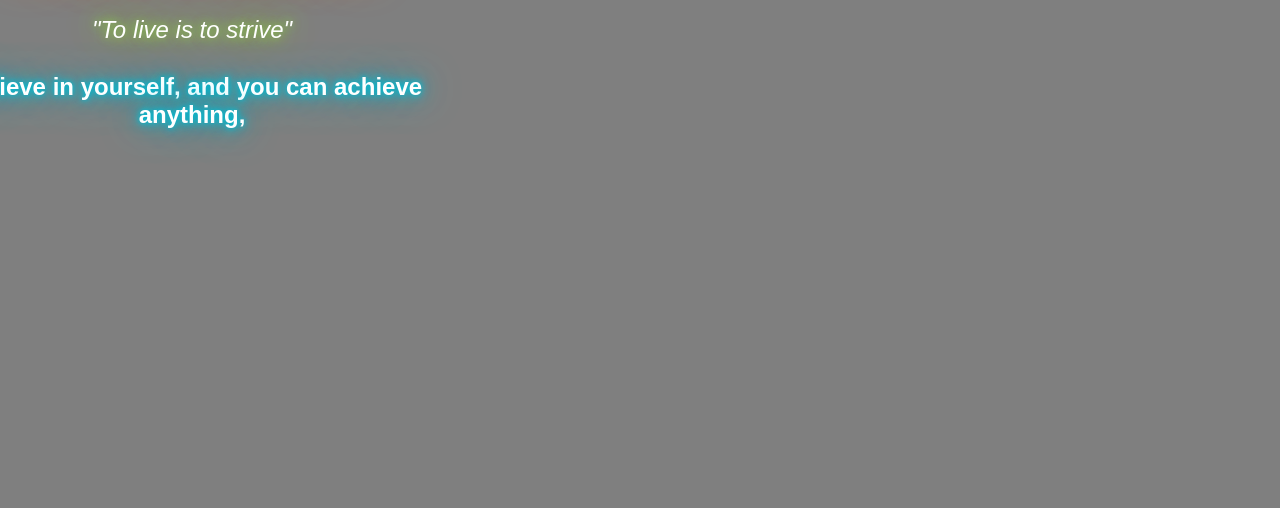
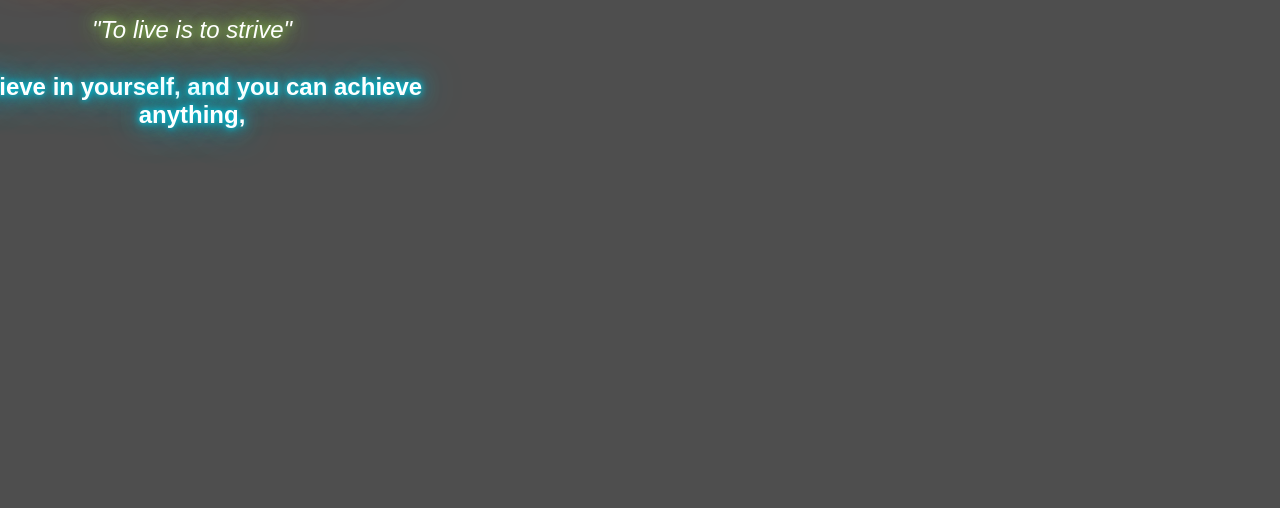
Before and after one commit to murshed61/trying-gpt, a plain HTML site: page index.html in a window 1280 px wide. Shown: the part 340-848 px from the top of the page. Drawn offline with Linux system fonts and the light colour scheme; the site is published under a folder, as on GitHub Pages, so addresses that start at the root find nothing.

Commit message:
Update design.css

```diff
--- a/design.css
+++ b/design.css
@@ -3,7 +3,7 @@
 body {
     margin: 0;
     font-family: Arial, sans-serif;
-    background: url('/Background.svg');
+    background: url(./Background.svg);
   }
 
   /* Navigation bar styling */
```
